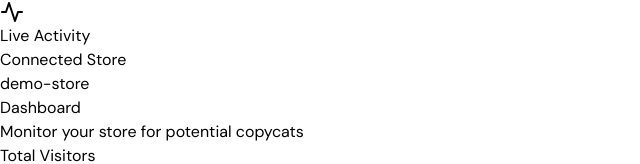
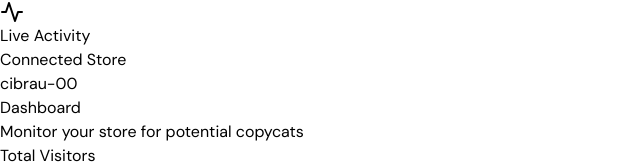
Before and after one commit to dvalmoremisc/bustem-ecom-POC, a React (Vite) app in the folder dashboard/: page /dashboard in a window 1280 px wide. Shown: the part 216-380 px from the top of the page, without its empty margins (0-640 px from the left). Built offline with nearby package versions, Linux system fonts and the light colour scheme; no server answers.

Commit message:
Update store ID to match Shopify store

```diff
--- a/dashboard/src/App.jsx
+++ b/dashboard/src/App.jsx
@@ -7,7 +7,7 @@ import Alerts from './pages/Alerts';
 import Activity from './pages/Activity';
 
 // For POC, hardcode the store ID
-const STORE_ID = 'demo-store';
+const STORE_ID = 'cibrau-00';
 
 function App() {
   return (
```
Also changed, not shown: 1 other file (tests, documents, lock files or other folders).
